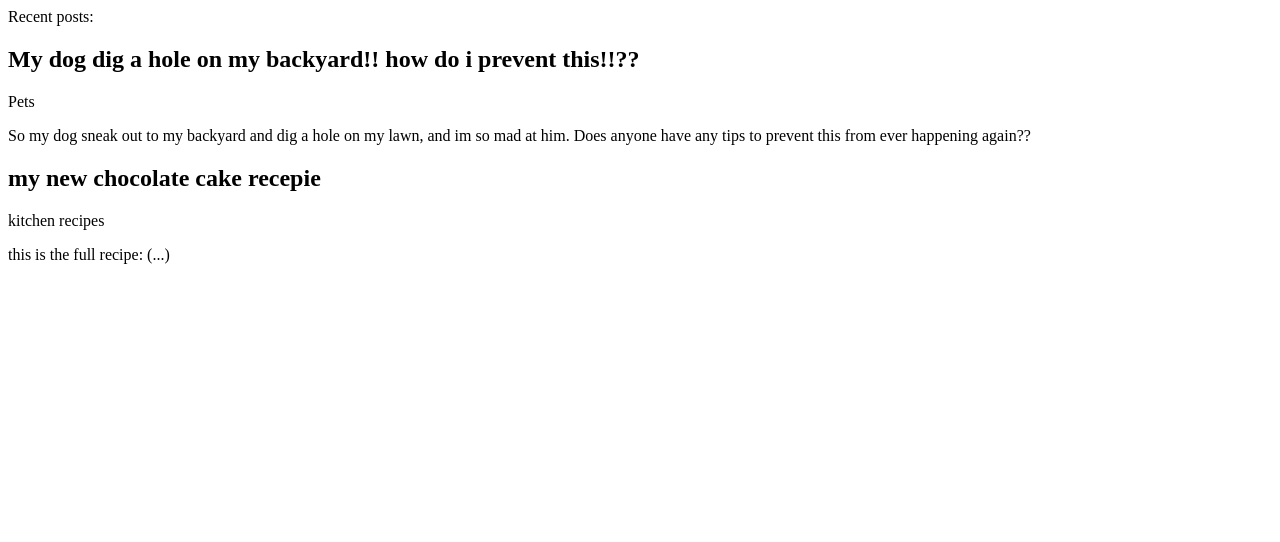
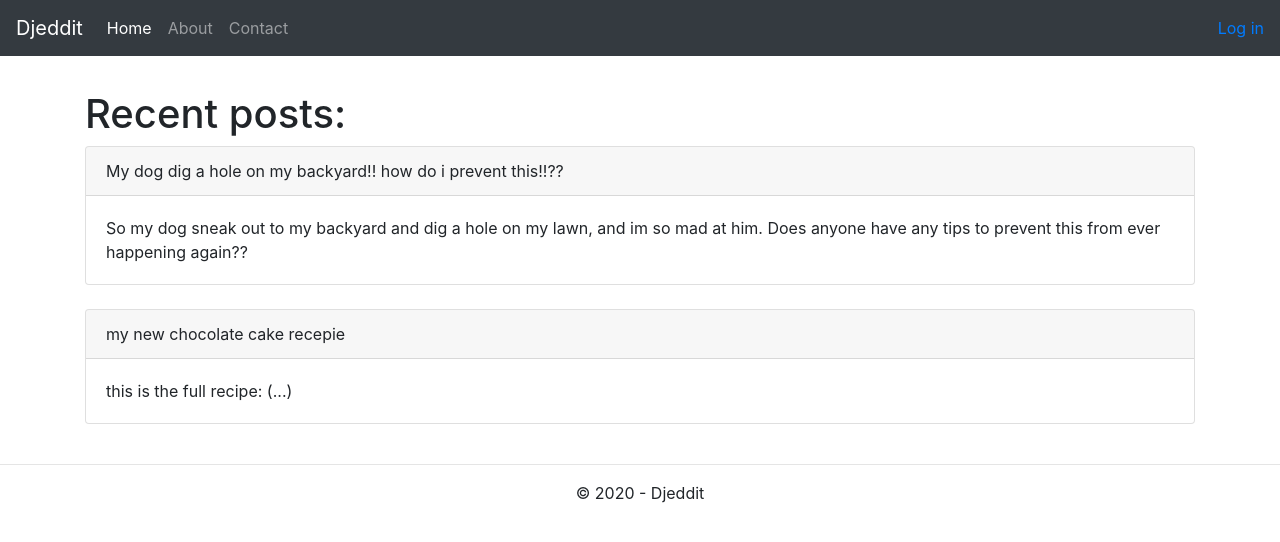
Before and after one commit to FabioTomaz/Djeddit, a Django app: template templates/home.html in a window 1280 px wide. Shown: the top 542 px of the page. Run offline with Django 3.2, Linux system fonts and the light colour scheme; data comes from the database, SQL or seed files in the repository; both versions use the stored data as it was after the commit; tables that the repository leaves empty hold one stand-in row (values such as "Sample post"); the template is opened without the code that fills it: values that come from a table or form of the project are taken from there, most other values are stand-ins (such as "Sample title", 1, 10 or a date in 2020); some libraries are stand-ins or nearby versions.

Commit message:
Alterações na página principal. Login e logout implementados

```diff
--- a/Djeedit/urls.py
+++ b/Djeedit/urls.py
@@ -20,5 +20,7 @@ from app import views
 
 urlpatterns = [
     path('admin/', admin.site.urls),
-    path('home/', views.mainPage, name = "home"),
+    path('', views.mainPage, name="home"),
+    path('login/', auth_views.LoginView.as_view(template_name='login.html'), name="login"),
+    path('logout', auth_views.LogoutView.as_view(next_page='/'), name="logout"),
 ]
--- a/templates/home.html
+++ b/templates/home.html
@@ -1,12 +1,17 @@
+{% extends 'layout.html' %}
+{% block pagename %}Home{% endblock %}
+
 {% block content %}
 
-    <p>Recent posts:
-        {% for e in posts %}
-            <h2> {{ e.title }}</h2> <p>{{ e.topic.name }}</p>
-            <p>{{ e.content }} </p>
-        {% endfor %}
-    </p>
-
-
+    <h1>Recent posts:</h1>
+    {% for e in posts %}
+        <div class="card">
+            <div class="card-header">
+                {{ e.title }}
+            </div>
+            <div class="card-body">{{ e.content }} </div>
+        </div>
+        <br>
+    {% endfor %}
 
 {% endblock %}
--- /dev/null
+++ b/templates/layout.html
@@ -0,0 +1,63 @@
+﻿
+<!doctype html>
+<html lang="en">
+  <head>
+    <meta charset="utf-8">
+    <meta name="viewport" content="width=device-width, initial-scale=1, shrink-to-fit=no">
+    <meta name="description" content="">
+    <meta name="author" content="">
+
+    <title>Djeddit - {% block pagename %} {% endblock %}</title>
+
+    {% load staticfiles %}
+    <!-- Bootstrap core CSS -->
+    <link rel="stylesheet" type="text/css" href="{% static 'content/bootstrap.min.css' %}" />
+    <!-- Custom styles for this template -->
+    <link rel="stylesheet" type="text/css" href="{% static 'content/site.css' %}" />
+  </head>
+
+  <body>
+
+    <nav class="navbar navbar-expand-md navbar-dark fixed-top bg-dark">
+      <a class="navbar-brand" href="#">Djeddit</a>
+      <button class="navbar-toggler" type="button" data-toggle="collapse" data-target="#navbarDefault" aria-controls="navbarDefault" aria-expanded="false" aria-label="Toggle navigation">
+        <span class="navbar-toggler-icon"></span>
+      </button>
+
+      <div class="collapse navbar-collapse" id="navbarDefault">
+        <ul class="navbar-nav mr-auto">
+          <li class="nav-item active">
+            <a class="nav-link" href="{% url 'home' %}">Home</a>
+          </li>
+          <li class="nav-item">
+            <a class="nav-link">About</a>
+          </li>
+          <li class="nav-item">
+            <a class="nav-link">Contact</a>
+          </li>
+        </ul>
+        {% include 'loginpartial.html' %}
+      </div>
+    </nav>
+
+    <main role="main">
+        <div class="container body-content">
+            <p></p>
+            {% block content %} {% endblock %}
+        </div> <!-- /container -->
+    </main>
+
+    <footer>
+        <hr />
+        <p align="center">&copy; {{ year }} - Djeddit </p>
+    </footer>
+
+    <!-- JQuery and Bootstrap core
+    ================================================== -->
+    <!-- Placed at the end of the document so the pages load faster -->
+    <script src="{% static 'scripts/jquery-3.3.1.slim.min.js' %}"></script>
+    <script src="{% static 'scripts/popper.min.js' %}"></script>
+    <script src="{% static 'scripts/bootstrap.min.js' %}"></script>
+
+  </body>
+</html>
--- /dev/null
+++ b/templates/loginpartial.html
@@ -0,0 +1,16 @@
+
+{% if user.is_authenticated %}
+
+<form id="logoutForm" action="/logout" method="post" class="form-inline my-2 my-lg-0">
+    {% csrf_token %}
+    <span class="navbar-brand">Hello!</span>
+    <a href="javascript:document.getElementById('logoutForm').submit()">Log off</a>
+</form>
+
+{% else %}
+
+<ul class="navbar-nav navbar-right">
+    <li><a href="{% url 'login' %}">Log in</a></li>
+</ul>
+
+{% endif %}
```
Also changed, not shown: app/views.py (+12 -1 lines), templates/login.html (added, +50 -0 lines), app/migrations/0002_auto_20180323_1926.py (added), db.sqlite3.
